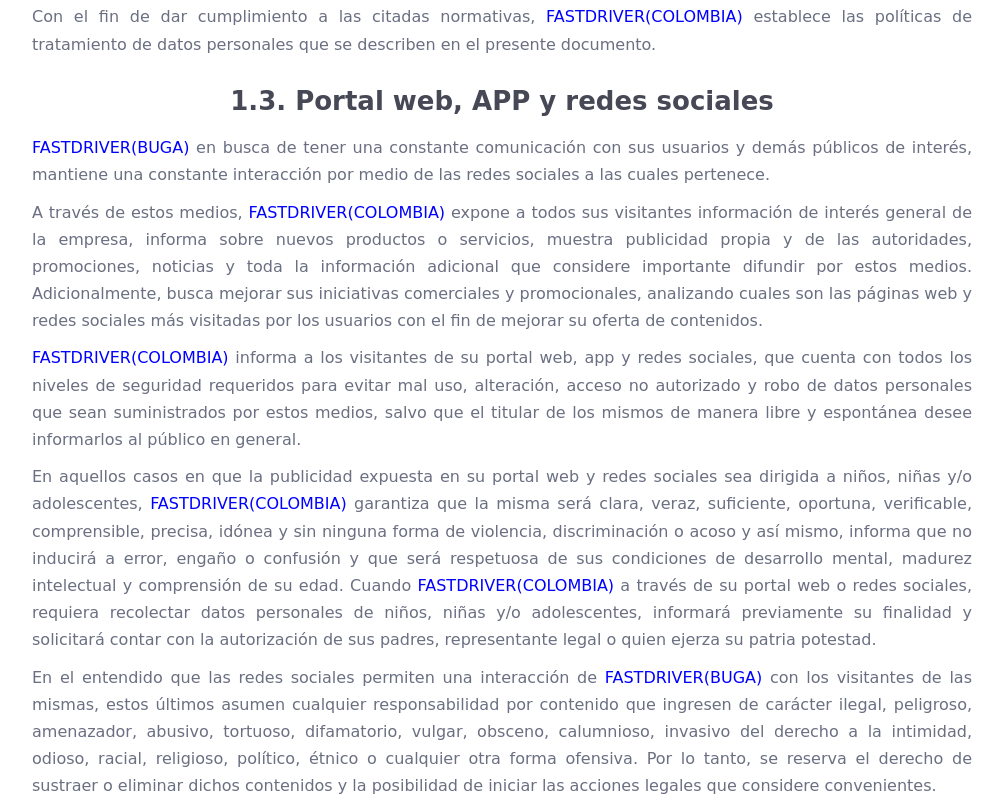
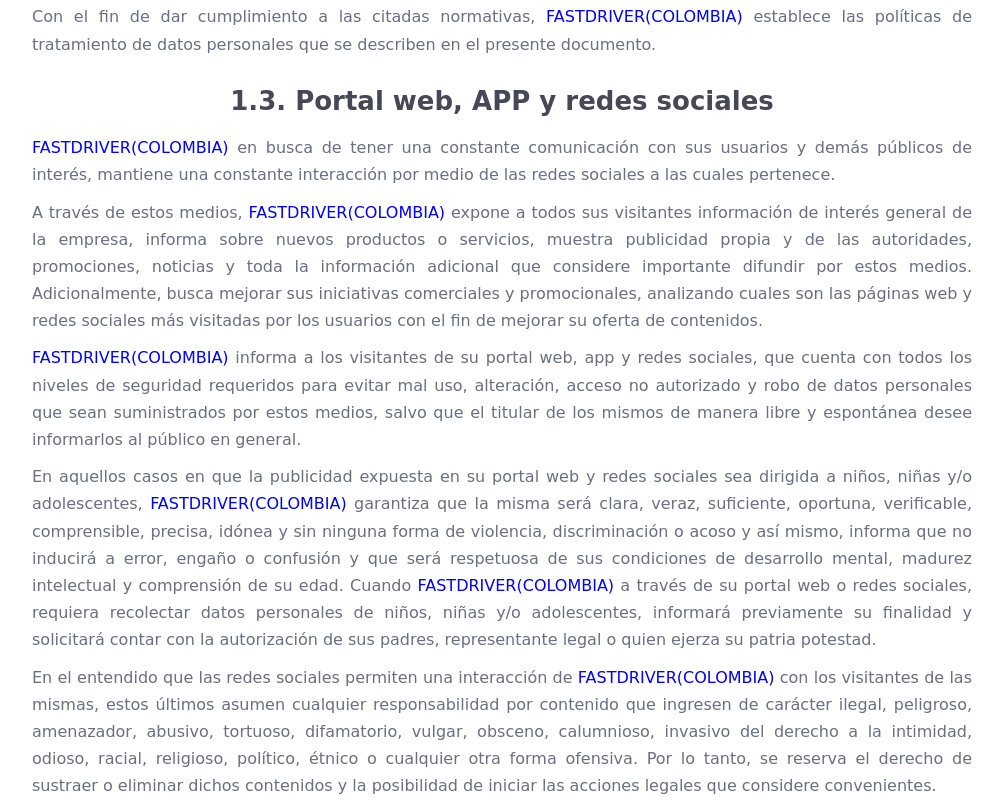
Before and after one commit to potes1920sena/fastdriverbuga.politics, a plain HTML site: page index.html in a window 1280 px wide. Shown: the part 2907-3713 px from the top of the page, without its empty margins (138-1141 px from the left). Drawn offline with nearby package versions, Linux system fonts and the light colour scheme.

Commit message:
Update index.html

```diff
--- a/index.html
+++ b/index.html
@@ -162,7 +162,7 @@
 
         <h1>1.3. Portal web, APP y redes sociales</h1>
 
-        <p><span>FASTDRIVER(BUGA)</span> en busca de tener una constante comunicación con sus usuarios y demás públicos de interés, mantiene una
+        <p><span>FASTDRIVER(COLOMBIA)</span> en busca de tener una constante comunicación con sus usuarios y demás públicos de interés, mantiene una
           constante interacción por medio de las redes sociales a las cuales pertenece.</p>
 
         <p>A través de estos medios, <span>FASTDRIVER(COLOMBIA)</span> expone a todos sus visitantes información de interés general de la empresa,
@@ -187,7 +187,7 @@
           personales de niños, niñas y/o adolescentes, informará previamente su finalidad y solicitará contar con la
           autorización de sus padres, representante legal o quien ejerza su patria potestad.</p>
 
-        <p>En el entendido que las redes sociales permiten una interacción de <span>FASTDRIVER(BUGA)</span> con los visitantes de las mismas,
+        <p>En el entendido que las redes sociales permiten una interacción de <span>FASTDRIVER(COLOMBIA)</span> con los visitantes de las mismas,
           estos
           últimos asumen cualquier responsabilidad por contenido que ingresen de carácter ilegal, peligroso, amenazador,
           abusivo, tortuoso, difamatorio, vulgar, obsceno, calumnioso, invasivo del derecho a la intimidad, odioso, racial,
@@ -306,7 +306,7 @@
           de
           datos personales.</p>
 
-        <p>b) <b>Aviso de privacidad: </b>Es cualquier medio verbal o escrito por el cual el responsable <span>FASTDRIVER(BUGA)</span> informa
+        <p>b) <b>Aviso de privacidad: </b>Es cualquier medio verbal o escrito por el cual el responsable <span>FASTDRIVER(COLOMBIA)</span> informa
           a
           todos los titulares acerca de la existencia de las políticas de tratamiento de sus datos personales, comunicándole
           cual es el tratamiento que será aplicable, la forma de acceder a las mismas y las finalidades del tratamiento que
```
